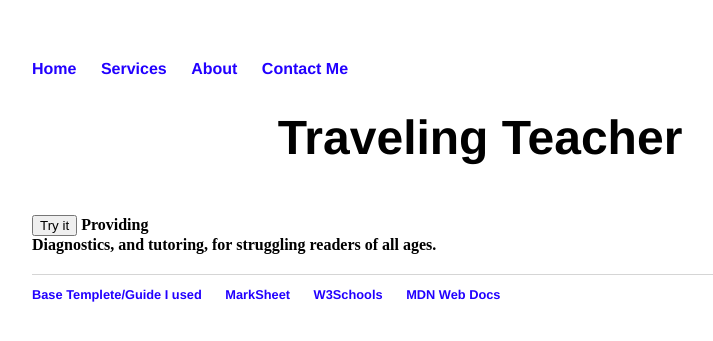
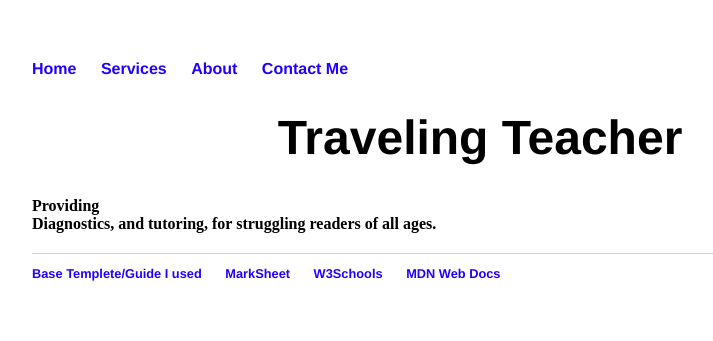
Before and after one commit to ShadowHazel/ShadowHazel.github.io, a Jekyll site: the page built from index.html, in a window 1280 px wide. Shown: the top 341 px of the page, without its empty margins (160-873 px from the left). Built offline with Jekyll 4.4.1, drawn with Linux system fonts in a browser that asks for light colours.

Commit message:
Update index.html

```diff
--- a/index.html
+++ b/index.html
@@ -2,9 +2,7 @@
 layout: 1
 title: Traveling Teacher
 ---
-<script> function myFunction(1) {document.getElementById("test").innerHTML = "Paragraph changed.";}</script>
 <div>
-	<h1 style="text-align:center;">Traveling Teacher</h1><br>
-	<button type="button" onclick="myFunction(1)">Try it</button>
+	<h1 style="text-align:center;">Traveling Teacher</h1>
 	<p.test style="text-align:center;"><b>Providing</b><br><b>Diagnostics, and tutoring, for struggling readers of all ages.</b></p>
     </div>
```
